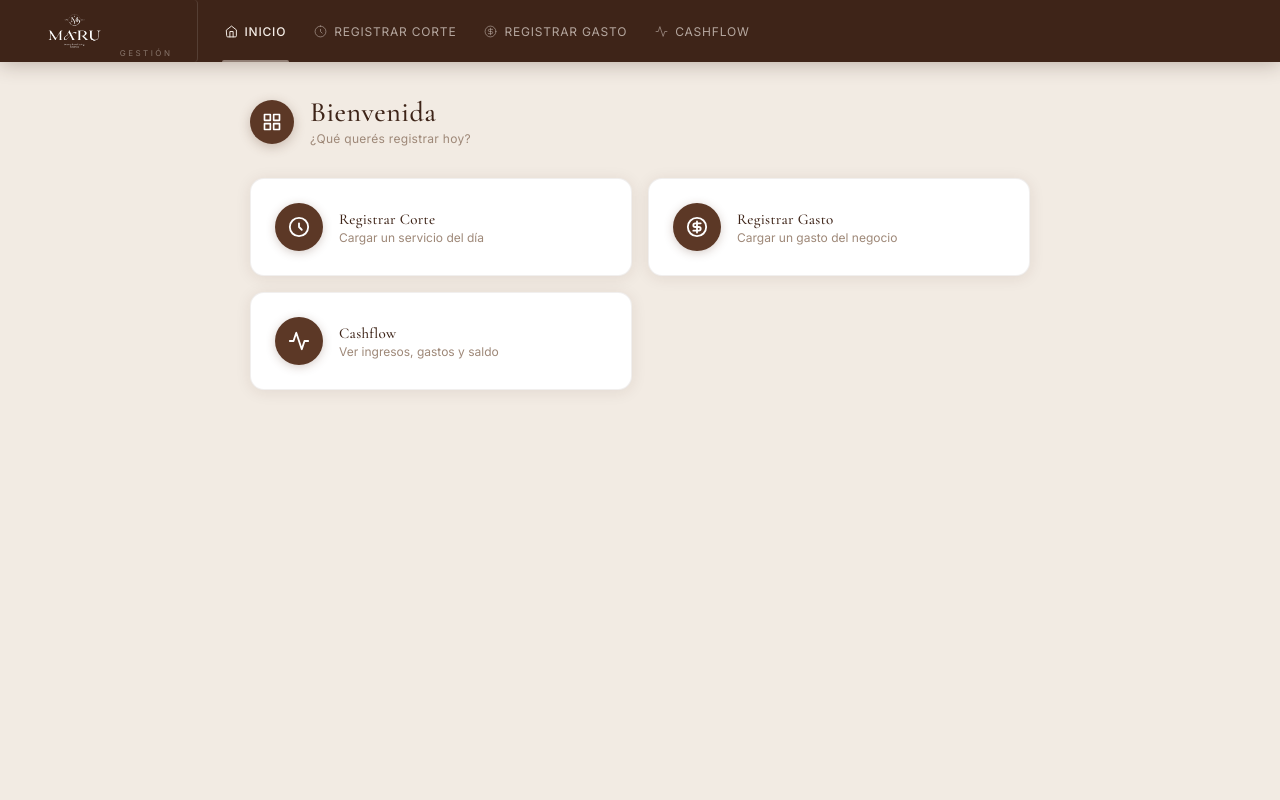
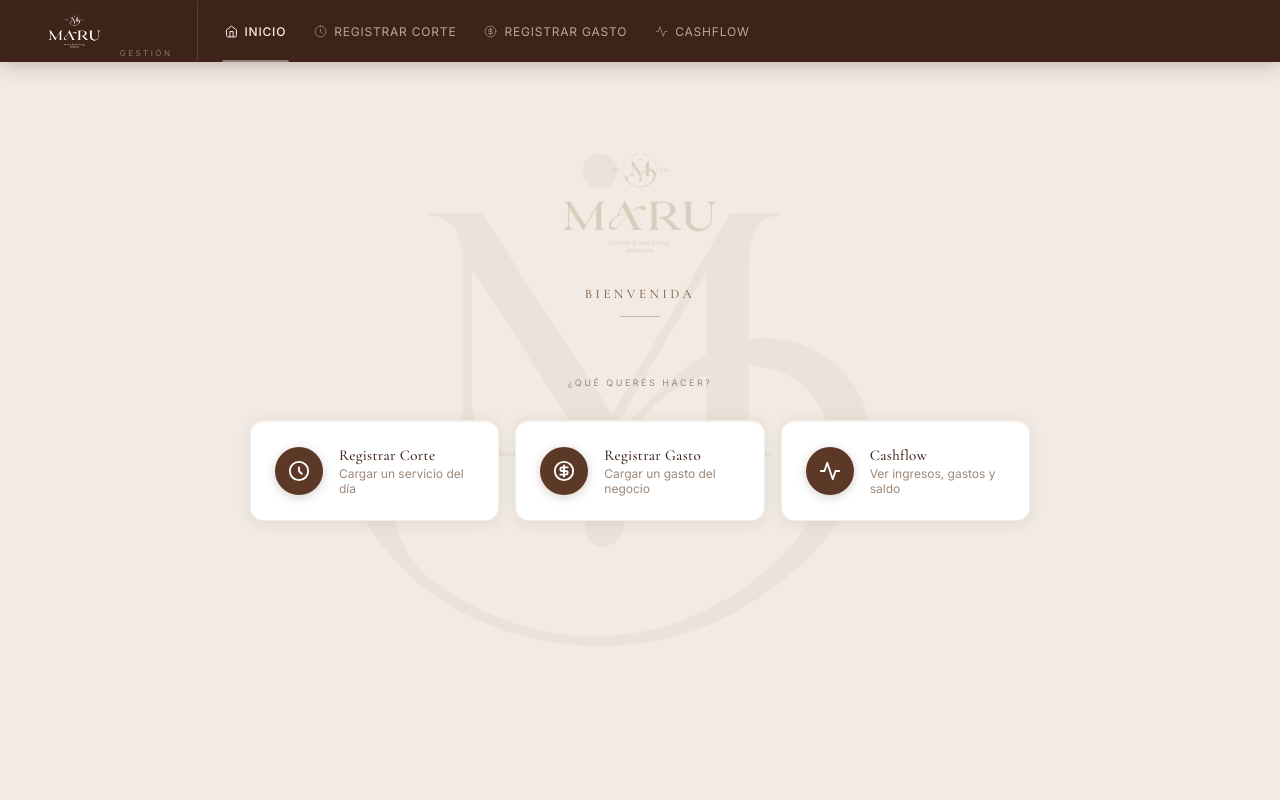
Before and after one commit to SebastianFBravo/Marunails, a Flask app: page / in a window 1280 px wide. Run offline with Flask 3, Linux system fonts and the light colour scheme.

Commit message:
Add logo hero, watermark background, premium card styling

```diff
--- a/templates/base.html
+++ b/templates/base.html
@@ -44,6 +44,24 @@ body {
     font-size: 14px;
     min-height: 100vh;
     -webkit-font-smoothing: antialiased;
+}
+
+body::before {
+    content: '';
+    position: fixed;
+    top: 50%;
+    left: 50%;
+    transform: translate(-50%, -50%);
+    width: min(72vw, 620px);
+    height: min(72vw, 620px);
+    background-image: url("{{ url_for('static', filename='Maru LOGO.PNG') }}");
+    background-size: contain;
+    background-repeat: no-repeat;
+    background-position: center;
+    opacity: 0.05;
+    mix-blend-mode: multiply;
+    pointer-events: none;
+    z-index: 0;
 }
 
 /* ─── NAV ─────────────────────────────────────────── */
@@ -198,6 +216,8 @@ main {
     padding: 36px 40px;
     max-width: 860px;
     margin: 0 auto;
+    position: relative;
+    z-index: 1;
 }
 
 /* ─── PAGE HEADER ─────────────────────────────────── */
--- a/templates/index.html
+++ b/templates/index.html
@@ -2,20 +2,71 @@
 {% block title %}Inicio — MaruNails{% endblock %}
 {% block content %}
 
-<div class="page-header">
-    <div class="page-header-icon">
-        <svg width="20" height="20" viewBox="0 0 24 24" fill="none" stroke="white" stroke-width="2" stroke-linecap="round" stroke-linejoin="round">
-            <rect x="3" y="3" width="7" height="7"/><rect x="14" y="3" width="7" height="7"/>
-            <rect x="3" y="14" width="7" height="7"/><rect x="14" y="14" width="7" height="7"/>
-        </svg>
-    </div>
-    <div>
-        <h1>Bienvenida</h1>
-        <div class="page-header-sub">¿Qué querés registrar hoy?</div>
-    </div>
+<style>
+.home-hero {
+    text-align: center;
+    padding: 40px 20px 32px;
+}
+.home-hero-logo {
+    height: 130px;
+    width: auto;
+    mix-blend-mode: multiply;
+    display: block;
+    margin: 0 auto 18px;
+    opacity: 0.92;
+}
+.home-hero-greeting {
+    font-family: 'Cormorant Garamond', serif;
+    font-size: 13px;
+    font-weight: 400;
+    letter-spacing: 3.5px;
+    text-transform: uppercase;
+    color: var(--brown-mid);
+    margin-bottom: 6px;
+}
+.home-hero-divider {
+    width: 40px;
+    height: 1px;
+    background: var(--brown-mid);
+    margin: 14px auto 28px;
+    opacity: 0.35;
+}
+
+.quick-links-label {
+    text-align: center;
+    font-size: 9px;
+    letter-spacing: 2.5px;
+    text-transform: uppercase;
+    color: var(--muted);
+    margin-bottom: 16px;
+    font-family: 'Inter', sans-serif;
+}
+
+.quick-link {
+    border-top: 2px solid var(--brown-pale);
+    transition: box-shadow 0.2s, transform 0.15s, border-color 0.2s;
+}
+.quick-link:hover {
+    border-top-color: var(--brown-mid);
+}
+
+@media (max-width: 600px) {
+    .home-hero-logo { height: 100px; }
+    .home-hero { padding: 28px 16px 20px; }
+    .quick-links { grid-template-columns: 1fr !important; }
+}
+</style>
+
+<div class="home-hero">
+    <img src="{{ url_for('static', filename='Logotipo principal-05.PNG') }}"
+         alt="MaruNails" class="home-hero-logo">
+    <div class="home-hero-greeting">Bienvenida</div>
+    <div class="home-hero-divider"></div>
 </div>
 
-<div class="quick-links">
+<p class="quick-links-label">¿Qué querés hacer?</p>
+
+<div class="quick-links" style="grid-template-columns: repeat(3, 1fr); --ql-cols: 3;">
     <a href="/corte" class="quick-link">
         <div class="quick-link-icon">
             <svg width="22" height="22" viewBox="0 0 24 24" fill="none" stroke="white" stroke-width="2" stroke-linecap="round" stroke-linejoin="round">
```
